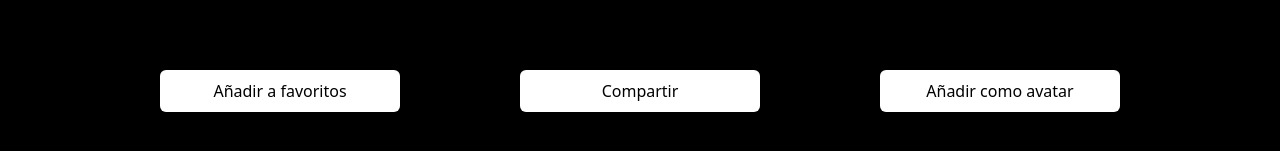
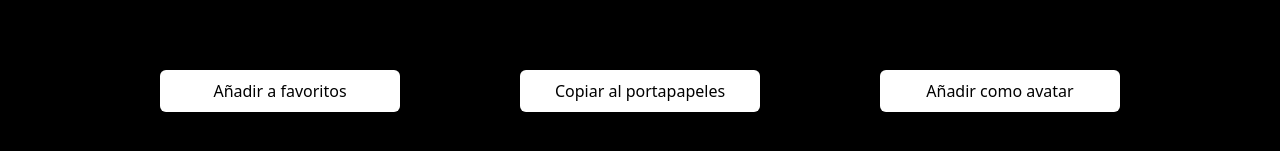
Before and after one commit to ZoeBarrios/MyGif, a React (Vite) app: page /gif/1 in a window 1280 px wide. Shown: the part 543-694 px from the top of the page. Built offline with nearby package versions, Linux system fonts and the light colour scheme; no server answers.

Commit message:
Mejorando boton copiar

```diff
--- a/src/components/GifDetail.tsx
+++ b/src/components/GifDetail.tsx
@@ -1,9 +1,8 @@
 import { useParams } from "react-router-dom";
 import useDetails from "../customHooks/useDetails";
-import ShareCard from "./ShareCard";
-import { useState } from "react";
 import { updateDB, getOne } from "../DB/bdFunctions";
 import { toast } from "react-toastify";
+import { useCallback } from "react";
 
 type Params = {
   id: string;
@@ -12,7 +11,6 @@ type Params = {
 export default function MyGif() {
   const { id } = useParams<string>();
   const { details } = useDetails({ id: id ?? "defaultId" });
-  const [isShareMenuOpen, setShareMenuOpen] = useState(false);
   const saveUser = JSON.parse(localStorage.getItem("user") || "[]");
   const addFavoriteGif = async () => {
     if (saveUser.length == 0) {
@@ -52,6 +50,11 @@ export default function MyGif() {
     toast.success("Avatar actualizado");
   };
 
+  const handleCopy = useCallback(() => {
+    navigator.clipboard.writeText(details?.images.original.url);
+    toast.success("Enlace copiado");
+  }, [details?.images.original.url]);
+
   return (
     <div className="text-white w-full flex flex-col justify-center items-center h-screen mt-40">
       <h1 className="mb-5 mt-16 text-center">{details?.title}</h1>
@@ -66,13 +69,9 @@ export default function MyGif() {
         <button onClick={addFavoriteGif} className="boton">
           Añadir a favoritos
         </button>
-        <button
-          onClick={() => setShareMenuOpen(!isShareMenuOpen)}
-          className="boton"
-        >
-          {isShareMenuOpen ? "Cerrar" : "Compartir"}
+        <button onClick={handleCopy} className="boton">
+          Copiar al portapapeles
         </button>
-        {isShareMenuOpen && <ShareCard url={details.images.original.url} />}
         <button onClick={setAvatar} className="boton">
           Añadir como avatar
         </button>
```
